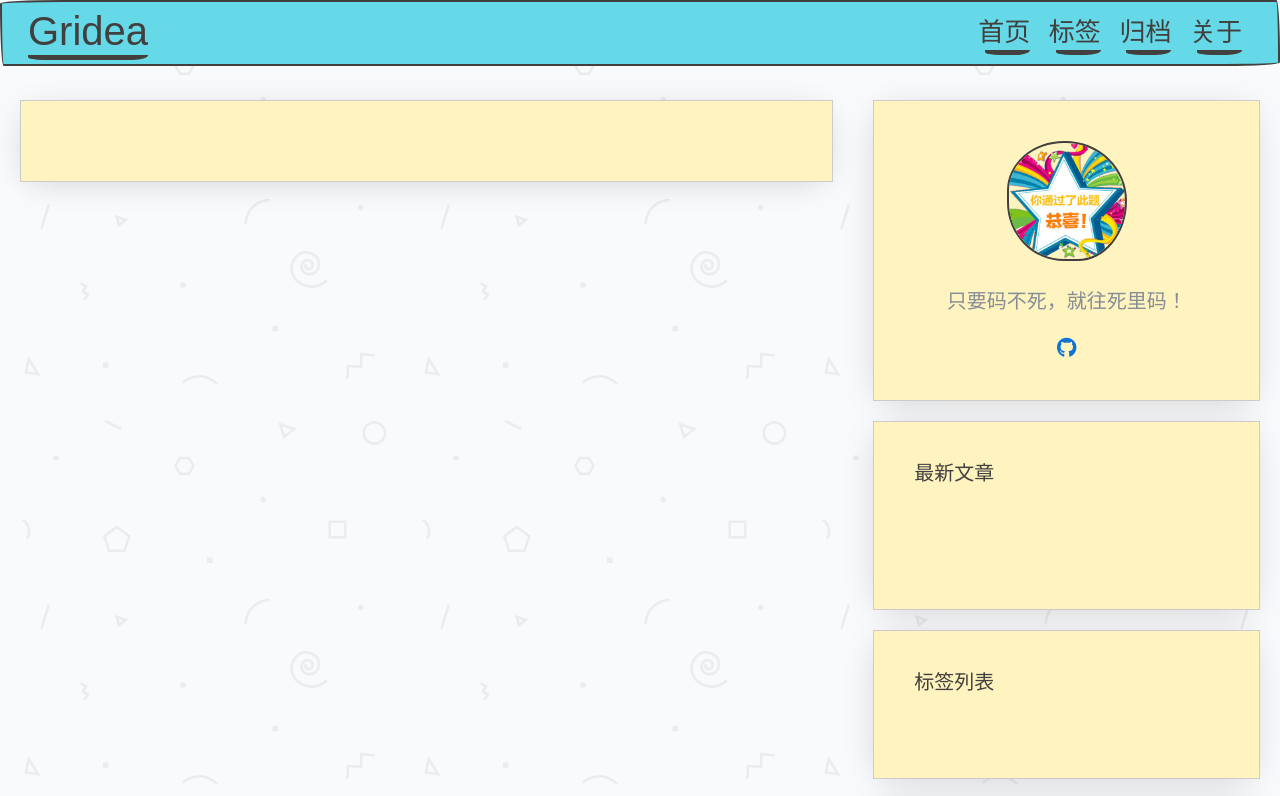
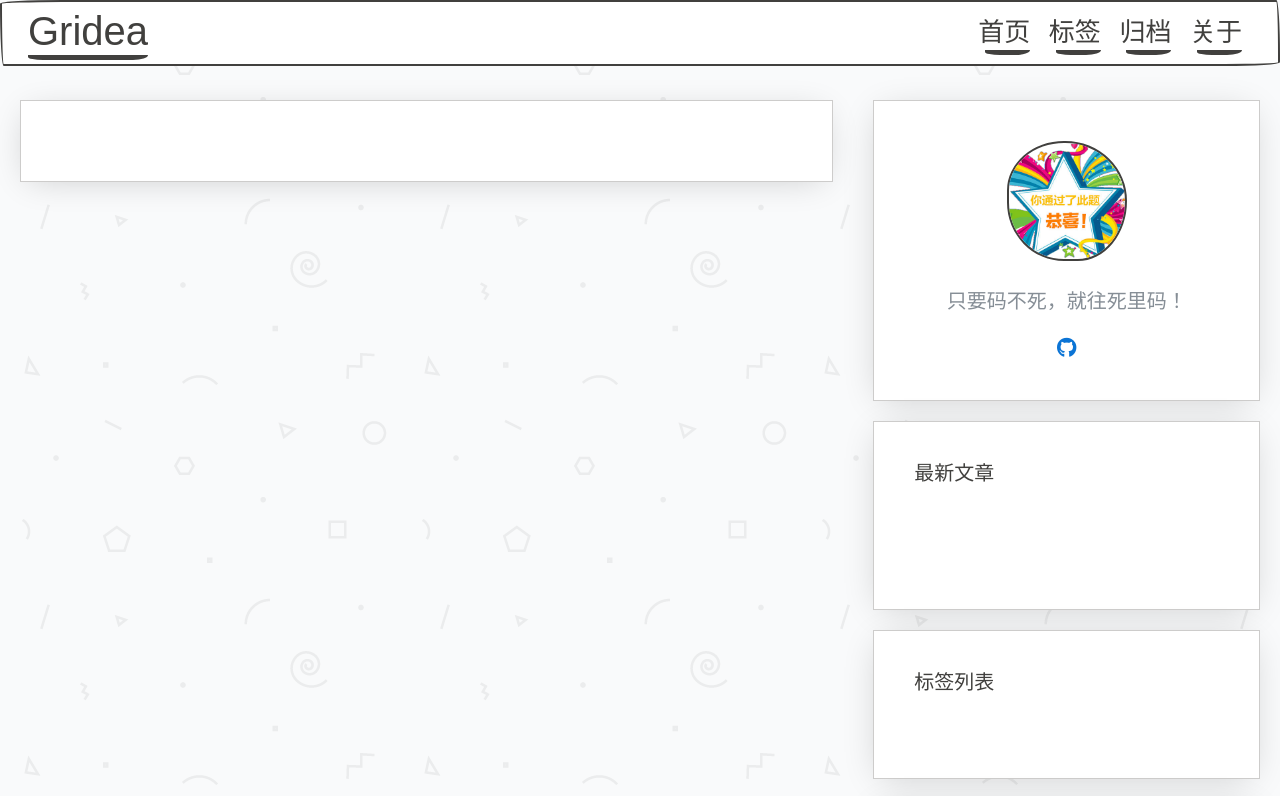
Before and after one commit to Keven-He/kh.github.io, a plain HTML site: page index.html in a window 1280 px wide. Shown: the top 796 px of the page. Drawn offline with nearby package versions, Linux system fonts and the light colour scheme; a web font is replaced by a local one.

Commit message:
update from gridea: 2020-08-24 15:53:46

```diff
--- a/atom.xml
+++ b/atom.xml
@@ -2,7 +2,7 @@
 <feed xmlns="http://www.w3.org/2005/Atom">
     <id>https://Keven-He.github.io</id>
     <title>Gridea</title>
-    <updated>2020-08-24T07:42:03.532Z</updated>
+    <updated>2020-08-24T07:53:45.678Z</updated>
     <generator>https://github.com/jpmonette/feed</generator>
     <link rel="alternate" href="https://Keven-He.github.io"/>
     <link rel="self" href="https://Keven-He.github.io/atom.xml"/>
--- a/index.html
+++ b/index.html
@@ -7,7 +7,7 @@
 <meta name="description" content="只要码不死，就往死里码！">
 
 <meta name="viewport" content="width=device-width, initial-scale=1, maximum-scale=1, user-scalable=no">
-<link rel="shortcut icon" href="https://Keven-He.github.io/favicon.ico?v=1598254907299">
+<link rel="shortcut icon" href="https://Keven-He.github.io/favicon.ico?v=1598255624609">
 
 <link rel="stylesheet" href="https://use.fontawesome.com/releases/v5.7.2/css/all.css" integrity="sha384-fnmOCqbTlWIlj8LyTjo7mOUStjsKC4pOpQbqyi7RrhN7udi9RwhKkMHpvLbHG9Sr" crossorigin="anonymous">
 <link rel="stylesheet" href="https://unpkg.com/papercss@1.6.1/dist/paper.min.css" />
@@ -93,7 +93,7 @@
 
       <div class="sm-12 md-4 col sidebar">
   <div class="paper info-container">
-    <img src="https://Keven-He.github.io/images/avatar.png?v=1598254907299" class="no-responsive avatar">
+    <img src="https://Keven-He.github.io/images/avatar.png?v=1598255624609" class="no-responsive avatar">
     <div class="text-muted">只要码不死，就往死里码！</div>
     <div class="social-container">
 
--- a/styles/main.css
+++ b/styles/main.css
@@ -136,11 +136,3 @@ h2 {
 nav ul.inline li a {
   display: block;
 }
-
-      .paper {
-        background: #fff3bf;
-      }
-
-      .navbar {
-        background: #66d9e8;
-      }
```
Also changed, not shown: archives/index.html (+2 -2 lines), tags/index.html (+2 -2 lines).
